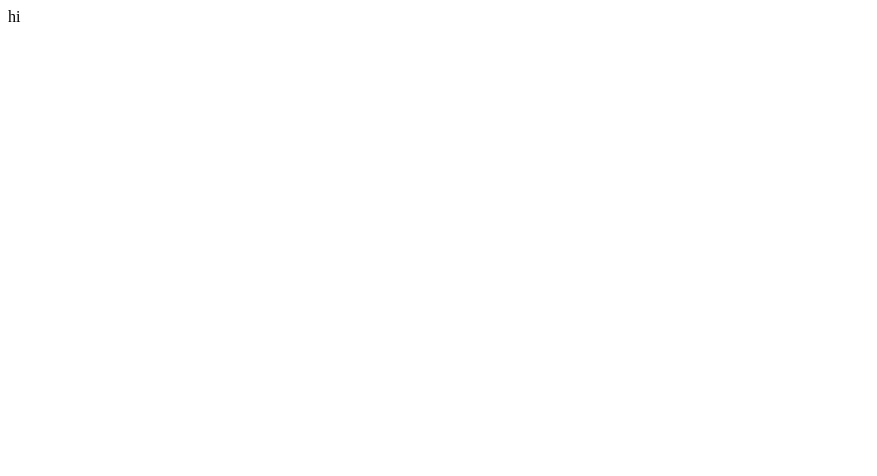
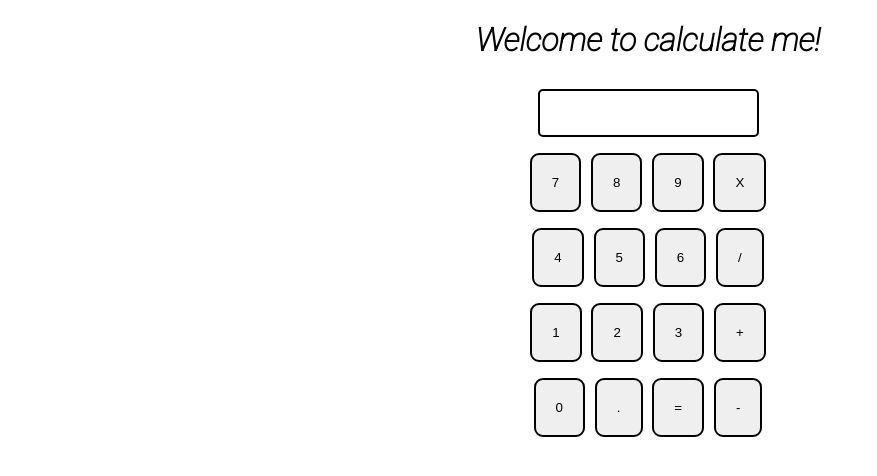
Before and after one commit to vishalpande/Javascript-Mini-Projects, a plain HTML site: page Calculater/index.html in a window 1280 px wide. Shown: the whole page, without its empty margins (0-877 px from the left). Drawn offline with Linux system fonts and the light colour scheme.

Commit message:
- Updating files

```diff
--- a/Calculater/index.html
+++ b/Calculater/index.html
@@ -2,8 +2,46 @@
     <html >
         <head>
             <title>h</title>
-        </head>
+<link rel="stylesheet" href="style.css" type="text/css">
+<link rel="stylesheet" href="utils.css" type="text/css">
+</head>
         <body>
-            hi
+
+<h1 class="text-center">Welcome to calculate me!</h1>
+
+<div class="container flex flex-col   mx-auto items-center">
+    <div class="row">
+        <input class="input" type="text">
+    </div>
+    <div class="row">
+        <button class="button">7</button>
+        <button class="button">8</button>
+        <button class="button">9</button>
+        <button class="button">X</button>
+
+    </div>
+    <div class="row">
+        <button class="button">4</button>
+        <button class="button">5</button>
+        <button class="button">6</button>
+        <button class="button">/</button>
+
+    </div>
+    <div class="row">
+        <button class="button">1</button>
+        <button class="button">2</button>
+        <button class="button">3</button>
+        <button class="button">+</button>
+
+    </div>
+    <div class="row">
+        <button class="button">0</button>
+        <button class="button">.</button>
+        <button class="button">=</button>
+        <button class="button">-</button>
+
+    </div>
+</div>
+<script type="text/javascript" href="script.js"></script>
         </body>
     </html>
--- /dev/null
+++ b/Calculater/style.css
@@ -0,0 +1,33 @@
+@import url('https://fonts.googleapis.com/css2?family=Jost:wght@100;200;300;400;500;600;700;800;900&family=Roboto:ital,wght@1,100&display=swap');
+
+
+html,body{
+
+    height: 100%;
+    width: 100%;
+    font-family: 'Jost', sans-serif;
+font-family: 'Roboto', sans-serif;
+
+}
+.button{
+
+margin: 0 3px;
+    padding: 20px;
+    border: 2px black solid;
+    border-radius:  9px;
+    cursor: pointer;
+}
+
+.row{
+
+    margin: 8px;
+}
+.row input{
+    margin: 0;
+    padding: 10px 0px;
+    border: 2px solid black;
+ font-size: 20px;
+    border-radius: 5px;
+    font-family: 'Jost', sans-serif;
+font-family: 'Roboto', sans-serif;
+}
--- /dev/null
+++ b/Calculater/utils.css
@@ -0,0 +1,29 @@
+.text-center{
+text-align: center;
+
+
+}
+.bg-red {
+
+    background: red;
+}
+
+.mx-auto{
+    margin: auto;
+}
+
+
+
+.flex{
+    display: flex;
+}
+
+.flex-col{
+flex-direction: column;
+
+
+}
+
+.items-center{
+align-items: center;
+}
```
Also changed, not shown: Calculater/script.js (added, +8 -0 lines).
